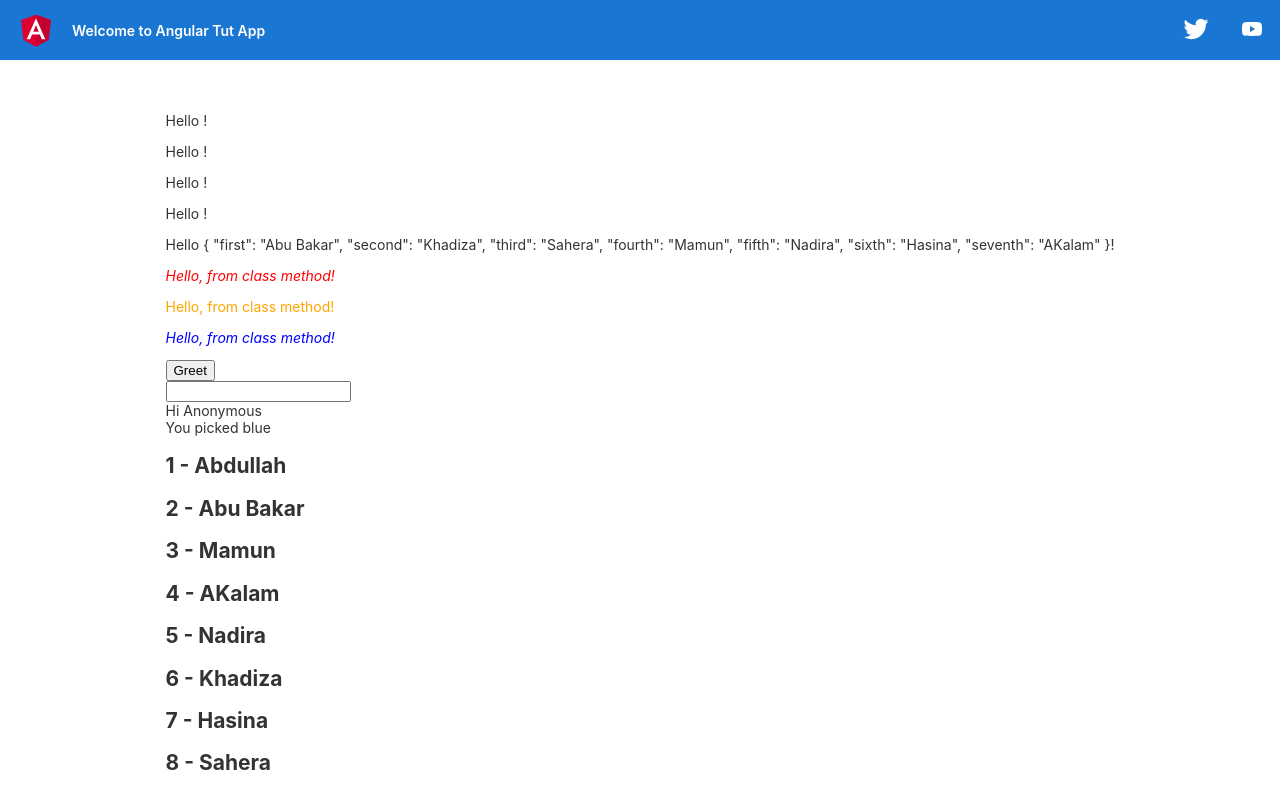
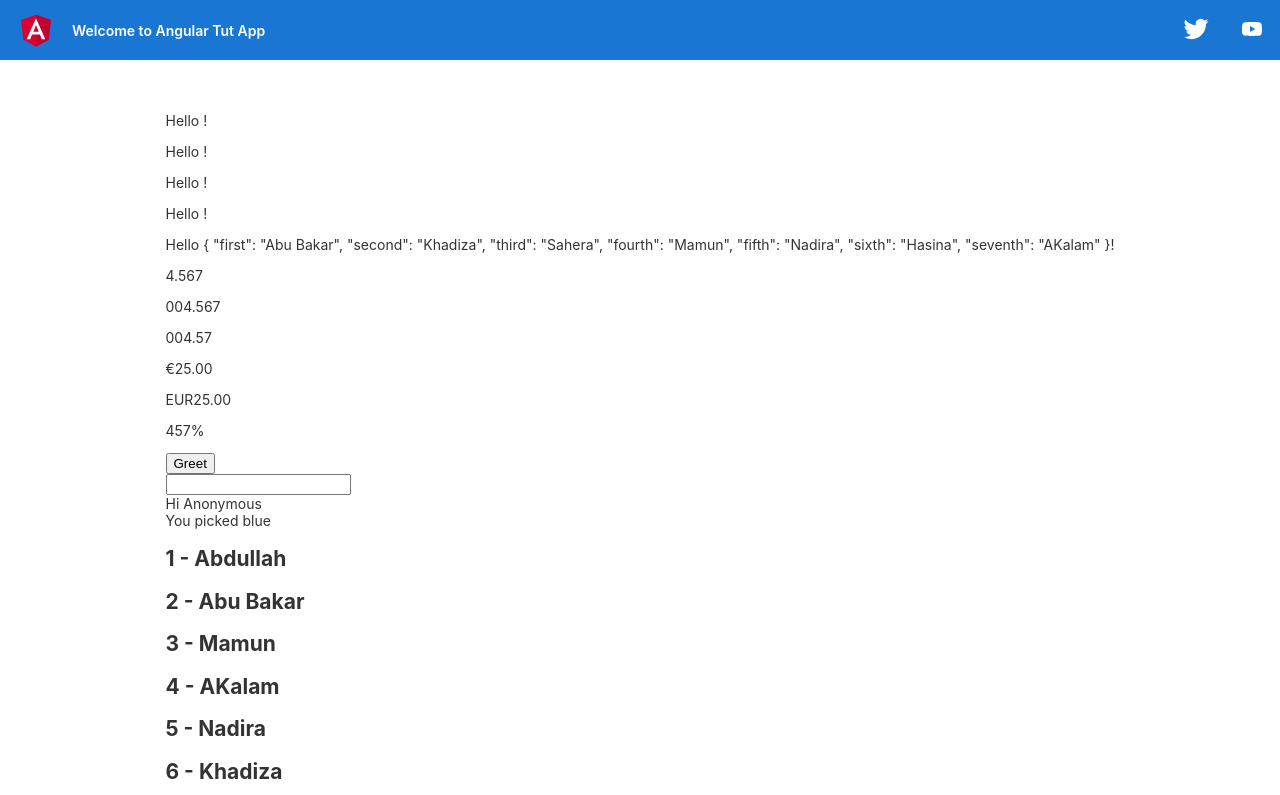
Before and after one commit to anewman15/angular-tut-app, an Angular app: page / in a window 1280 px wide. Shown: the top 795 px of the page. Built offline with nearby package versions, Linux system fonts and the light colour scheme.

Commit message:
Use number, percent, currency pipes

```diff
--- a/src/app/hello/hello.component.html
+++ b/src/app/hello/hello.component.html
@@ -3,9 +3,12 @@
 <p>Hello {{ name | titlecase }}!</p>
 <p>Hello {{ name | slice:3:6 }}!</p>
 <p>Hello {{ siblings | json }}!</p>
-<p [ngClass]="messageStyles">{{greetUser()}}</p>
-<p [style.color]="highlightColor">{{greetUser()}}</p>
-<p [ngStyle]="greetingStyles">{{greetUser()}}</p>
+<p>{{number | number:'1.1-3'}}</p>
+<p>{{number | number:'3.1-3'}}</p>
+<p>{{number | number:'3.1-2'}}</p>
+<p>{{25 | currency: 'EUR'}}</p>
+<p>{{25 | currency: 'EUR': 'code'}}</p>
+<p>{{number | percent}}</p>
 <div>
   <button (click)="onClick($event)">Greet</button>
 </div>
--- a/src/app/hello/hello.component.ts
+++ b/src/app/hello/hello.component.ts
@@ -48,6 +48,8 @@ export class HelloComponent implements OnInit {
     sixth: 'Hasina',
     seventh: 'AKalam'
   }
+
+  public number = 4.567;
   constructor() { }
 
   ngOnInit(): void {
```
